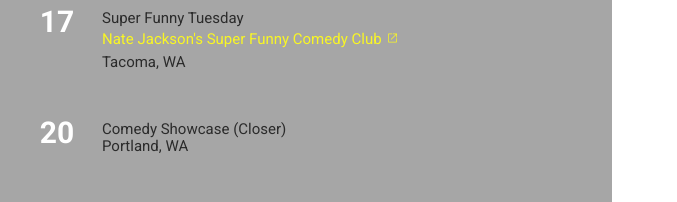
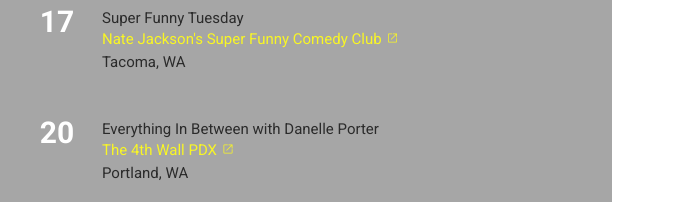
Before and after one commit to danecodes/jesanderson.com, a plain HTML site: page index.html in a window 1280 px wide. Shown: the part 3460-3662 px from the top of the page, 28-705 px from the left. Drawn offline with nearby package versions, Linux system fonts and the light colour scheme; some packages are replaced by stand-ins of ours; a script that the page names is missing.

Commit message:
new shows

```diff
--- a/index.html
+++ b/index.html
@@ -274,7 +274,8 @@
 								<li>
 									<div class="column-1">20</div>
 									<div class="column-2">
-										<div>Comedy Showcase (Closer)</div>
+										<div>Everything In Between with Danelle Porter</div>
+										<a href="https://www.the4thwallpdx.com/" target="_blank">The 4th Wall PDX<span class="material-symbols-outlined" style="font-size: 12px; padding: 5px;">open_in_new</span></a>
 										Portland, WA
 									</div>
 								</li>
```
Also changed, not shown: 2 other files.
